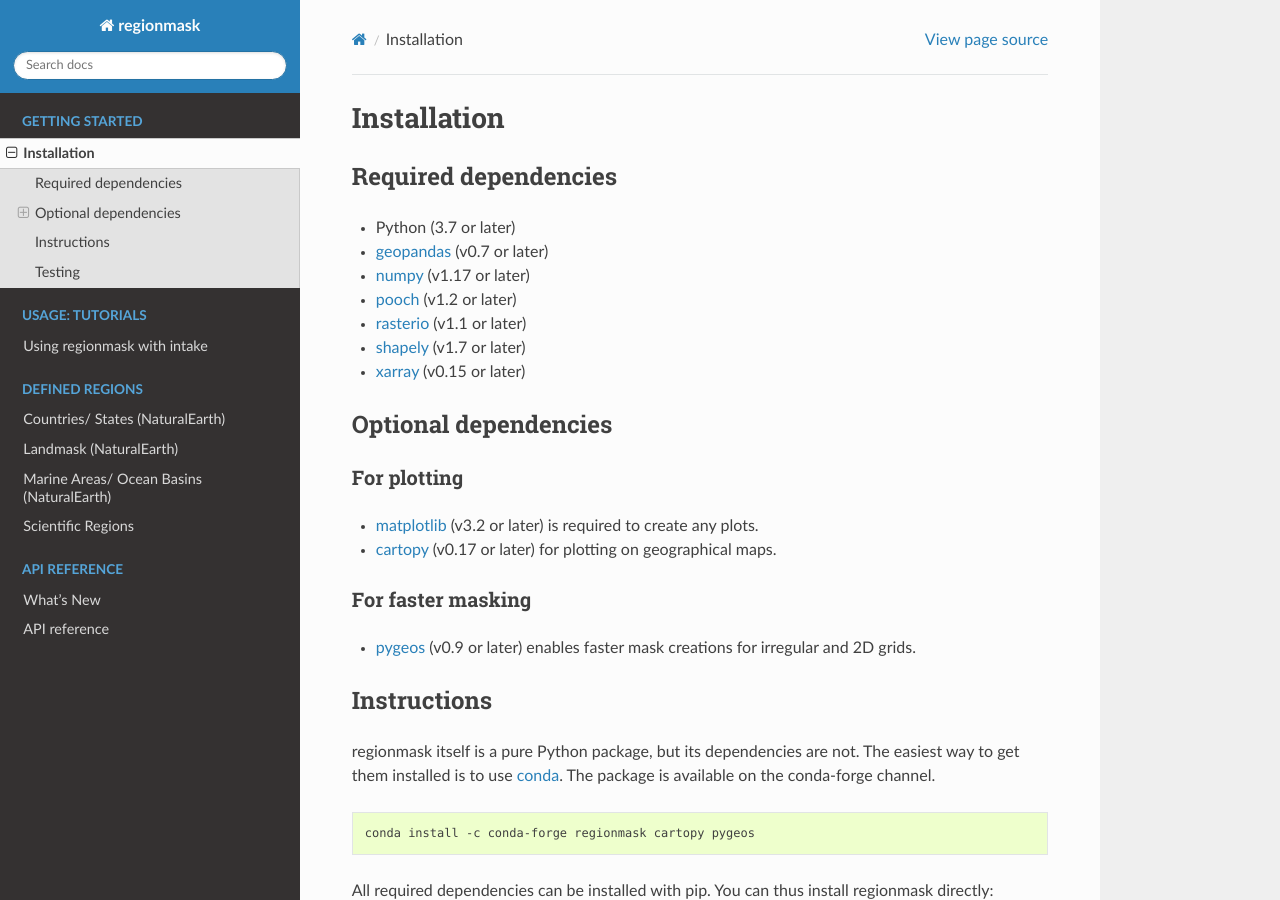
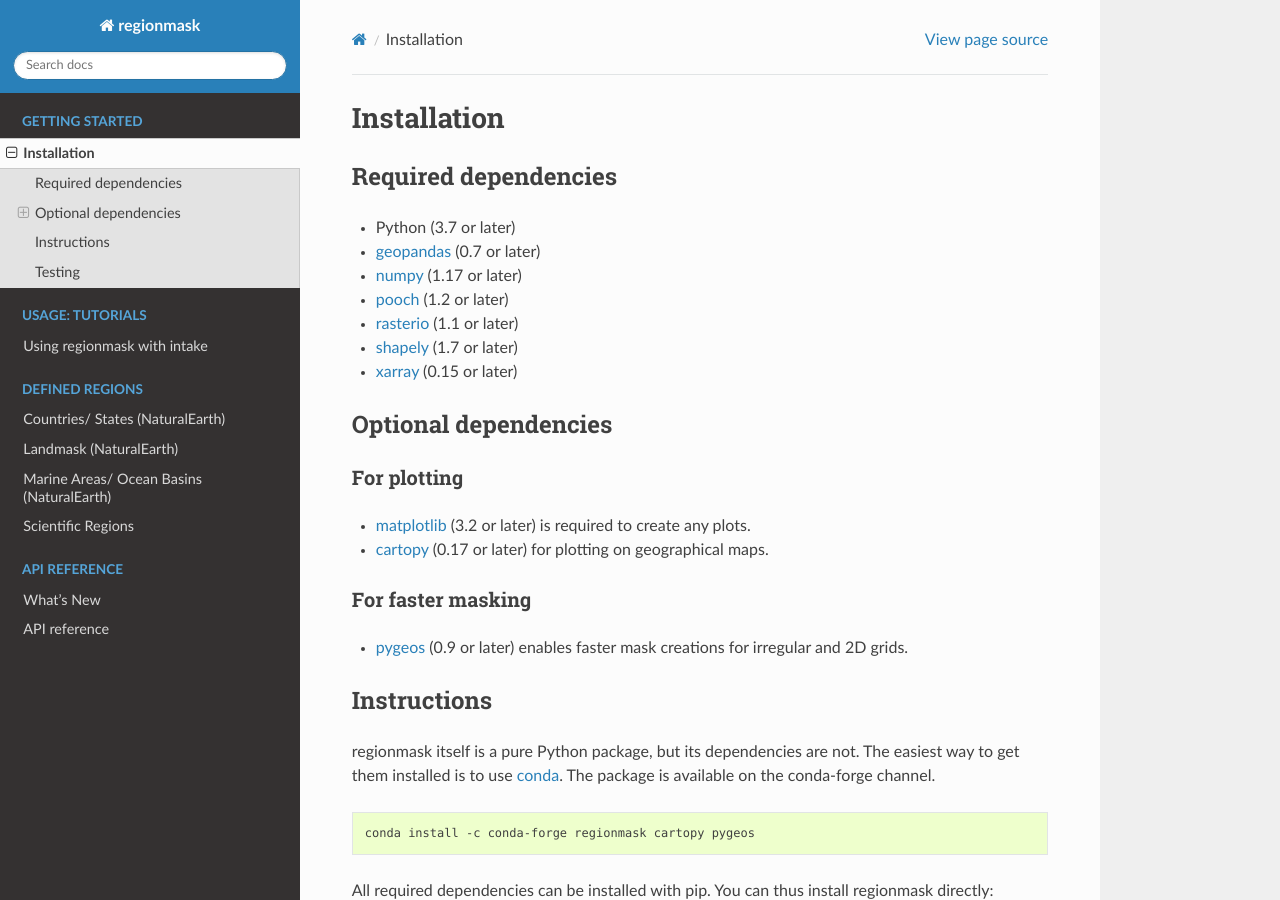
Before and after one commit to regionmask/regionmask, a Sphinx documentation site: the page built from docs/installation.rst, in a window 1280 px wide and 900 px high. Built offline with Sphinx 7.4.7 and the Read the Docs theme 2.0.0, drawn with Linux system fonts in a browser that asks for light colours; pages that are not in the unit, such as notebooks, are missing from menus; the version number could not be read and is left out.

Commit message:
remove 'v'

```diff
--- a/docs/installation.rst
+++ b/docs/installation.rst
@@ -5,12 +5,12 @@ Required dependencies
 ---------------------
 
 - Python (3.7 or later)
-- `geopandas <http://geopandas.org/>`__ (v0.7 or later)
-- `numpy <http://www.numpy.org/>`__ (v1.17 or later)
-- `pooch <https://www.fatiando.org/pooch/latest/>`__ (v1.2 or later)
-- `rasterio <https://rasterio.readthedocs.io/>`__ (v1.1 or later)
-- `shapely <http://toblerity.org/shapely/>`__ (v1.7 or later)
-- `xarray <http://xarray.pydata.org/>`__ (v0.15 or later)
+- `geopandas <http://geopandas.org/>`__ (0.7 or later)
+- `numpy <http://www.numpy.org/>`__ (1.17 or later)
+- `pooch <https://www.fatiando.org/pooch/latest/>`__ (1.2 or later)
+- `rasterio <https://rasterio.readthedocs.io/>`__ (1.1 or later)
+- `shapely <http://toblerity.org/shapely/>`__ (1.7 or later)
+- `xarray <http://xarray.pydata.org/>`__ (0.15 or later)
 
 Optional dependencies
 ---------------------
@@ -18,14 +18,14 @@ Optional dependencies
 For plotting
 ~~~~~~~~~~~~
 
-- `matplotlib <http://matplotlib.org/>`__ (v3.2 or later) is required to create any plots.
-- `cartopy <http://scitools.org.uk/cartopy/>`__ (v0.17 or later) for plotting on
+- `matplotlib <http://matplotlib.org/>`__ (3.2 or later) is required to create any plots.
+- `cartopy <http://scitools.org.uk/cartopy/>`__ (0.17 or later) for plotting on
   geographical maps.
 
 For faster masking
 ~~~~~~~~~~~~~~~~~~
 
-- `pygeos <https://pygeos.readthedocs.io/en/stable/>`__ (v0.9 or later) enables faster mask creations for
+- `pygeos <https://pygeos.readthedocs.io/en/stable/>`__ (0.9 or later) enables faster mask creations for
   irregular and 2D grids.
 
 Instructions
```
